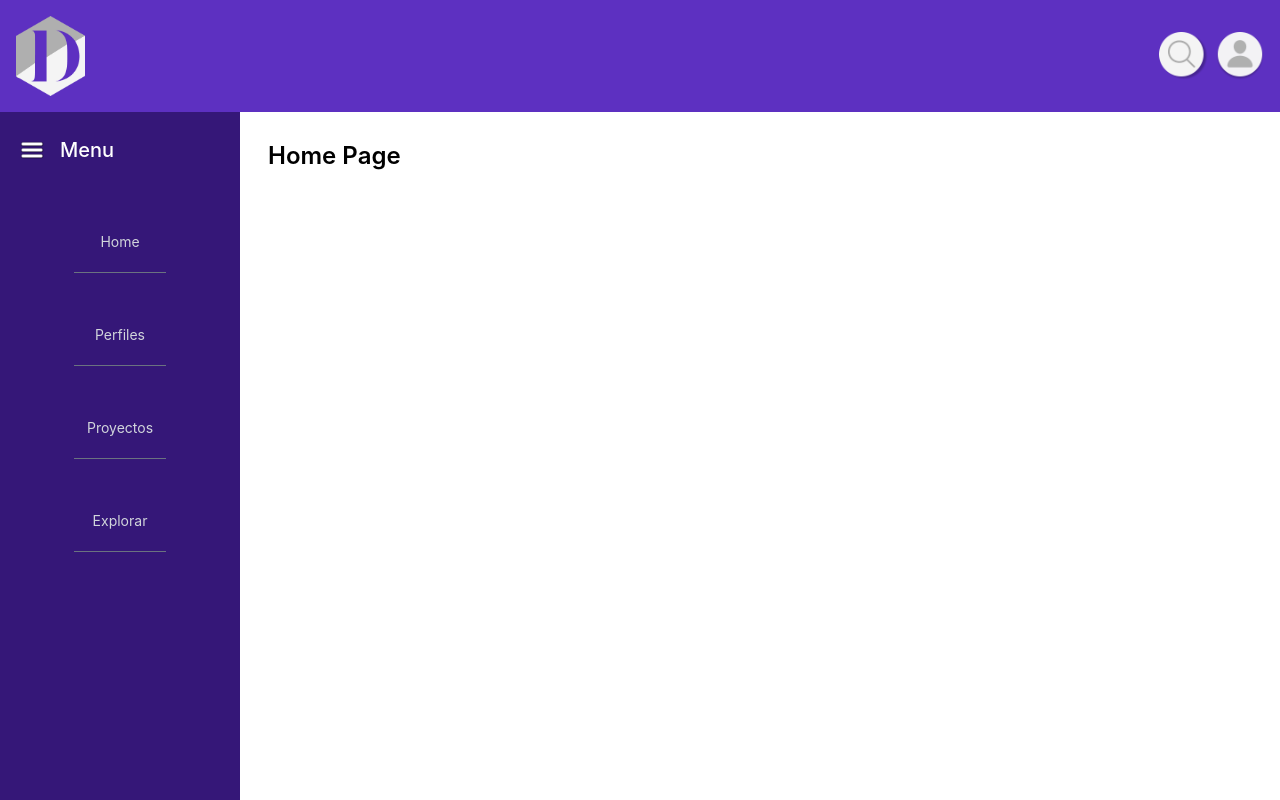
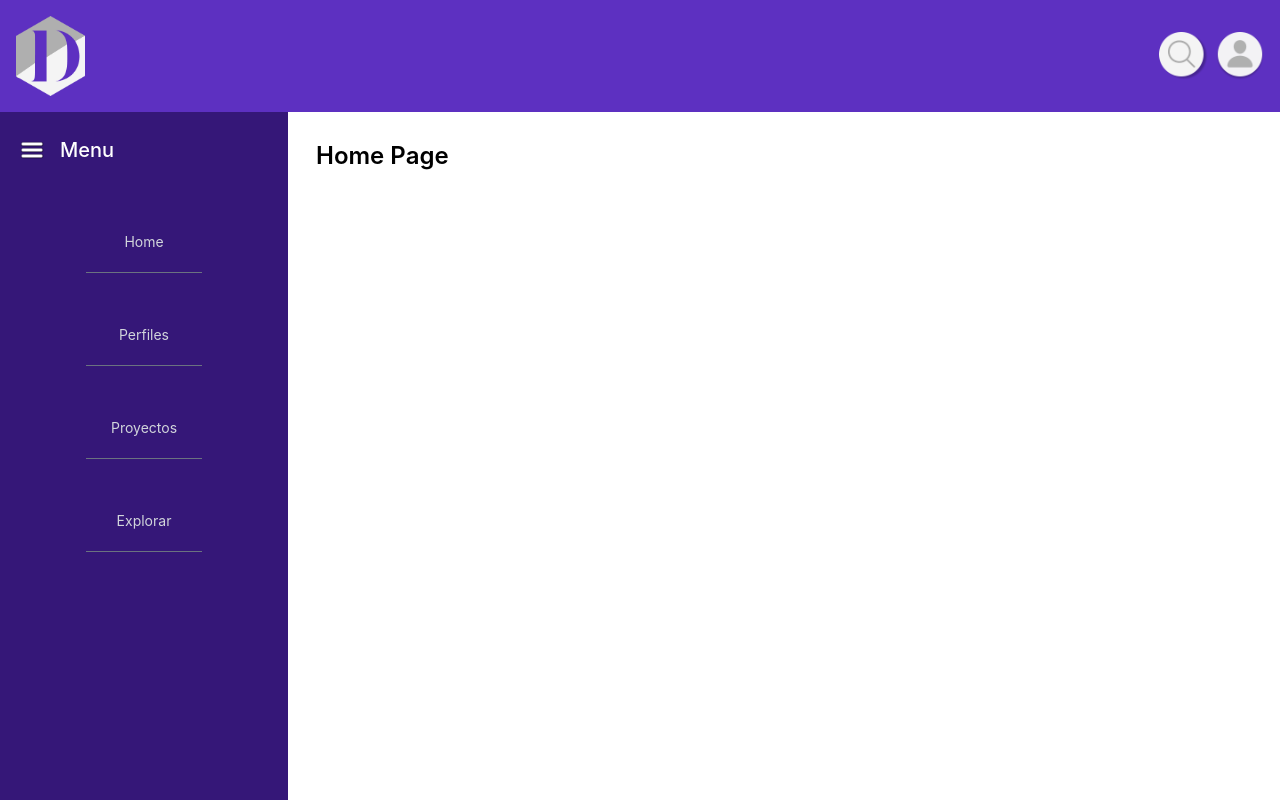
Before and after one commit to MrDorer/DevLink, a React (Create React App) app: page / in a window 1280 px wide. Shown: the top 800 px of the page. Built offline with nearby package versions, Linux system fonts and the light colour scheme.

Commit message:
correciones en las animaciones sidebar

```diff
--- a/src/Components/sidebar.js
+++ b/src/Components/sidebar.js
@@ -22,9 +22,7 @@ const App = () => {
   return (
     <div className="flex">
       <div
-        className={`${
-          open ? "w-60" : "w-20 "
-        } bg-dark-purple h-screen p-5 pt-6 relative duration-500 transition-transform transform-gpu`}
+        className={`${open ? "w-72" : "w-16 "} bg-dark-purple h-screen p-5 pt-6 relative duration-500 `}
       >
         <div className="flex gap-x-4 items-center">
           <button
```
